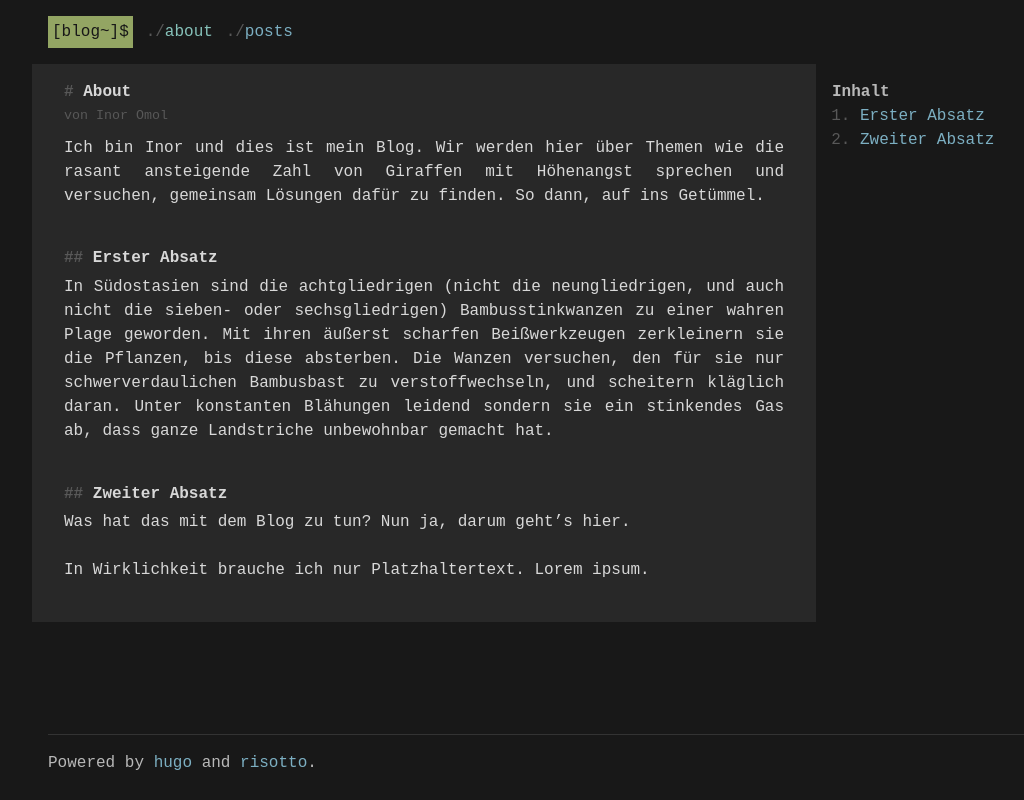
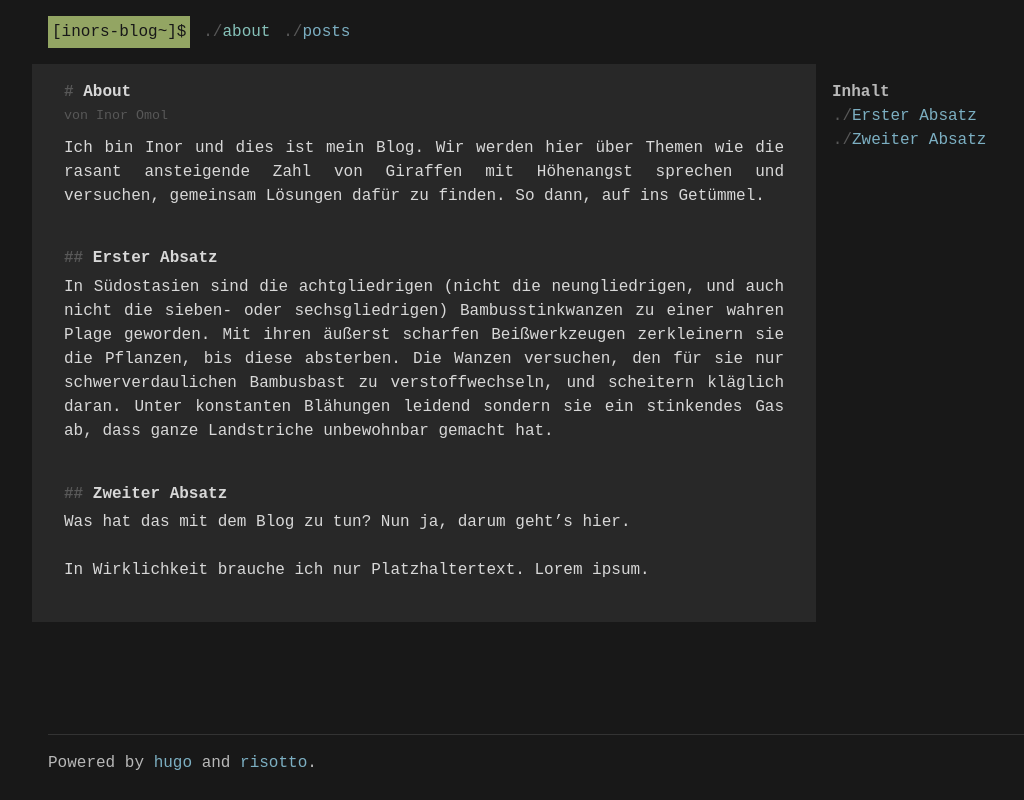
Before and after one commit to inoromol/inoromol.github.io, a plain HTML site: page about/index.html in a window 1280 px wide. Shown: the whole page, without its empty margins (80-1104 px from the left). Drawn offline with Linux system fonts and the light colour scheme; some icons are missing.

Commit message:
Add files via upload

```diff
--- a/about/index.html
+++ b/about/index.html
@@ -1,7 +1,7 @@
 <!DOCTYPE html>
 <html lang="en">
 
-    <head><title>About &ndash; Blog</title>
+    <head><title>About &ndash; Inors-Blog</title>
 <meta name="description" content="A private Blog.">
 
 <meta name="viewport" content="width=device-width, initial-scale=1">
@@ -35,7 +35,7 @@
 
             <header class="page__header"><nav class="page__nav main-nav">
     <ul>
-      <li class="nomarker"><h1 class="page__logo"><a href="https://inoromol.github.io/" class="page__logo-inner">Blog</a></h1></li>
+      <li class="nomarker"><h1 class="page__logo"><a href="https://inoromol.github.io/" class="page__logo-inner">Inors-Blog</a></h1></li>
 
 
     <li class="main-nav__item"><a class="nav-main-item active" href="https://inoromol.github.io/about/" title="">About</a></li>
@@ -80,10 +80,10 @@
 
 	    <h1 class="about__title block">Inhalt</h1>
 	    <nav id="TableOfContents">
-  <ol>
+  <ul>
     <li><a href="#erster-absatz">Erster Absatz</a></li>
     <li><a href="#zweiter-absatz">Zweiter Absatz</a></li>
-  </ol>
+  </ul>
 </nav>
 
 
```
